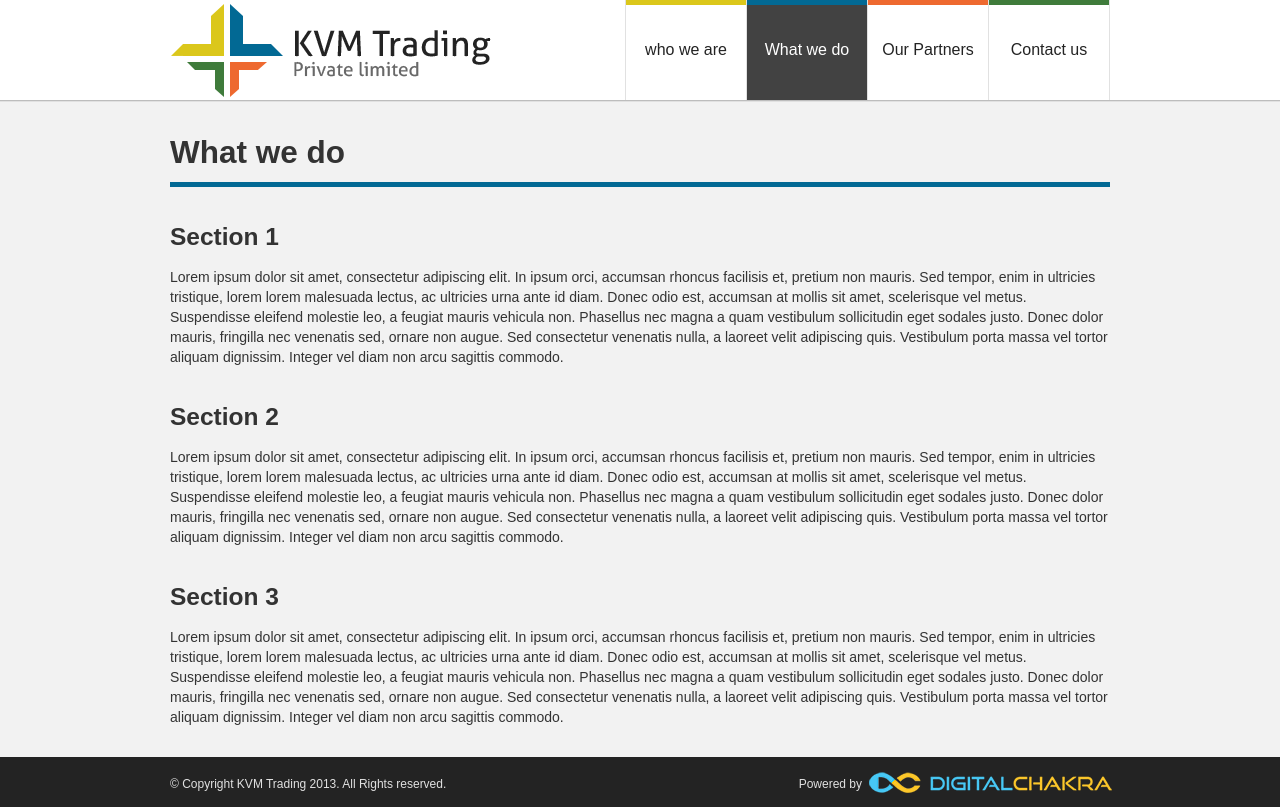
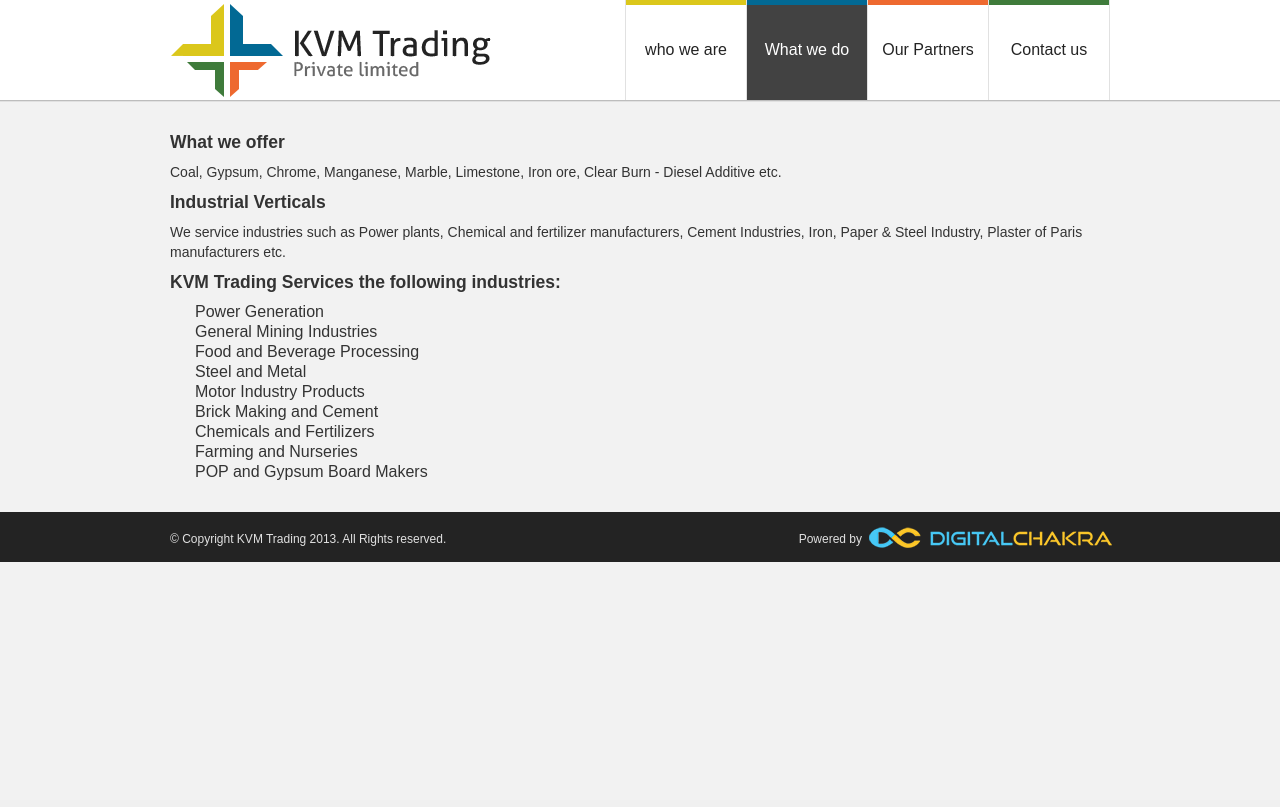
Before and after one commit to Digitalchakra/kvmtrading, a PHP site: page /page2.php in a window 1280 px wide. After the commit the page ends 562 px from the top, so only its background shows below. Run offline with PHP 8.4, Linux system fonts and the light colour scheme.

Commit message:
content update

```diff
--- a/page2.php
+++ b/page2.php
@@ -19,14 +19,14 @@
 						<li class="siteHeaderlist sh_first"><a href="page1.php" class="siteHeaderanchor a1">who we are</a></li>
 						<li class="siteHeaderlist"><span href="page2.php" class="siteHeaderanchor a2 p-a p2-a">What we do</span></li>
 						<li class="siteHeaderlist">
-						  <a class="siteHeaderanchor a3" data-toggle="dropdown" href="">
+						  <a class="siteHeaderanchor a3" data-toggle="dropdown" href="page3.php">
 						    Our Partners
 						  </a>
-						  <ul class="dropdown-menu subMenu1">
+						 <!--  <ul class="dropdown-menu subMenu1">
 						    <li><a href="page3_1.php">Sub section 1</a></li>
 						    <li><a href="page3_2.php">Sub section 2</a></li>
 						    <li><a href="page3_3.php">Sub section 3</a></li>
-						  </ul>
+						  </ul> -->
 						</li>
 						<li class="siteHeaderlist l4"><a href="page4.php" class="siteHeaderanchor a4">Contact us</a></li>
 
@@ -40,15 +40,22 @@
 		<div class="container">
 			<div class="row contentSection2">
 				<div class="span12 cst21">
-
-					<h2 class="p2-heading"> What we do</h2>
-					<h3> Section 1 </h3>
-					<p> Lorem ipsum dolor sit amet, consectetur adipiscing elit. In ipsum orci, accumsan rhoncus facilisis et, pretium non mauris. Sed tempor, enim in ultricies tristique, lorem lorem malesuada lectus, ac ultricies urna ante id diam. Donec odio est, accumsan at mollis sit amet, scelerisque vel metus. Suspendisse eleifend molestie leo, a feugiat mauris vehicula non. Phasellus nec magna a quam vestibulum sollicitudin eget sodales justo. Donec dolor mauris, fringilla nec venenatis sed, ornare non augue. Sed consectetur venenatis nulla, a laoreet velit adipiscing quis. Vestibulum porta massa vel tortor aliquam dignissim. Integer vel diam non arcu sagittis commodo.</p>
-					<h3> Section 2 </h3>
-					<p> Lorem ipsum dolor sit amet, consectetur adipiscing elit. In ipsum orci, accumsan rhoncus facilisis et, pretium non mauris. Sed tempor, enim in ultricies tristique, lorem lorem malesuada lectus, ac ultricies urna ante id diam. Donec odio est, accumsan at mollis sit amet, scelerisque vel metus. Suspendisse eleifend molestie leo, a feugiat mauris vehicula non. Phasellus nec magna a quam vestibulum sollicitudin eget sodales justo. Donec dolor mauris, fringilla nec venenatis sed, ornare non augue. Sed consectetur venenatis nulla, a laoreet velit adipiscing quis. Vestibulum porta massa vel tortor aliquam dignissim. Integer vel diam non arcu sagittis commodo.</p>
-					<h3> Section 3 </h3>
-					<p> Lorem ipsum dolor sit amet, consectetur adipiscing elit. In ipsum orci, accumsan rhoncus facilisis et, pretium non mauris. Sed tempor, enim in ultricies tristique, lorem lorem malesuada lectus, ac ultricies urna ante id diam. Donec odio est, accumsan at mollis sit amet, scelerisque vel metus. Suspendisse eleifend molestie leo, a feugiat mauris vehicula non. Phasellus nec magna a quam vestibulum sollicitudin eget sodales justo. Donec dolor mauris, fringilla nec venenatis sed, ornare non augue. Sed consectetur venenatis nulla, a laoreet velit adipiscing quis. Vestibulum porta massa vel tortor aliquam dignissim. Integer vel diam non arcu sagittis commodo.</p>
-
+					<h4>What we offer</h4>
+					<p>Coal, Gypsum, Chrome, Manganese, Marble, Limestone, Iron ore, Clear Burn - Diesel Additive etc.</p>
+					<h4>Industrial Verticals</h4>
+					<p>We service industries such as Power plants, Chemical and fertilizer manufacturers, Cement Industries, Iron, Paper & Steel Industry, Plaster of Paris manufacturers etc.</p>
+					<h4>KVM Trading Services the following industries:</h4>
+					<ul>
+						<li>Power Generation</li>
+						<li>General Mining Industries</li>
+						<li>Food and Beverage Processing</li>
+						<li>Steel and Metal</li>
+						<li>Motor Industry Products</li>
+						<li>Brick Making and Cement</li>
+						<li>Chemicals and Fertilizers</li>
+						<li>Farming and Nurseries</li>
+						<li>POP and Gypsum Board Makers </li>
+					</ul>
 				</div>
 			</div>
 		</div>
```
Also changed, not shown: index.php (+11 -10 lines), page1.php (+13 -12 lines), page3.php (+7 -9 lines), page4.php (+3 -7 lines).
